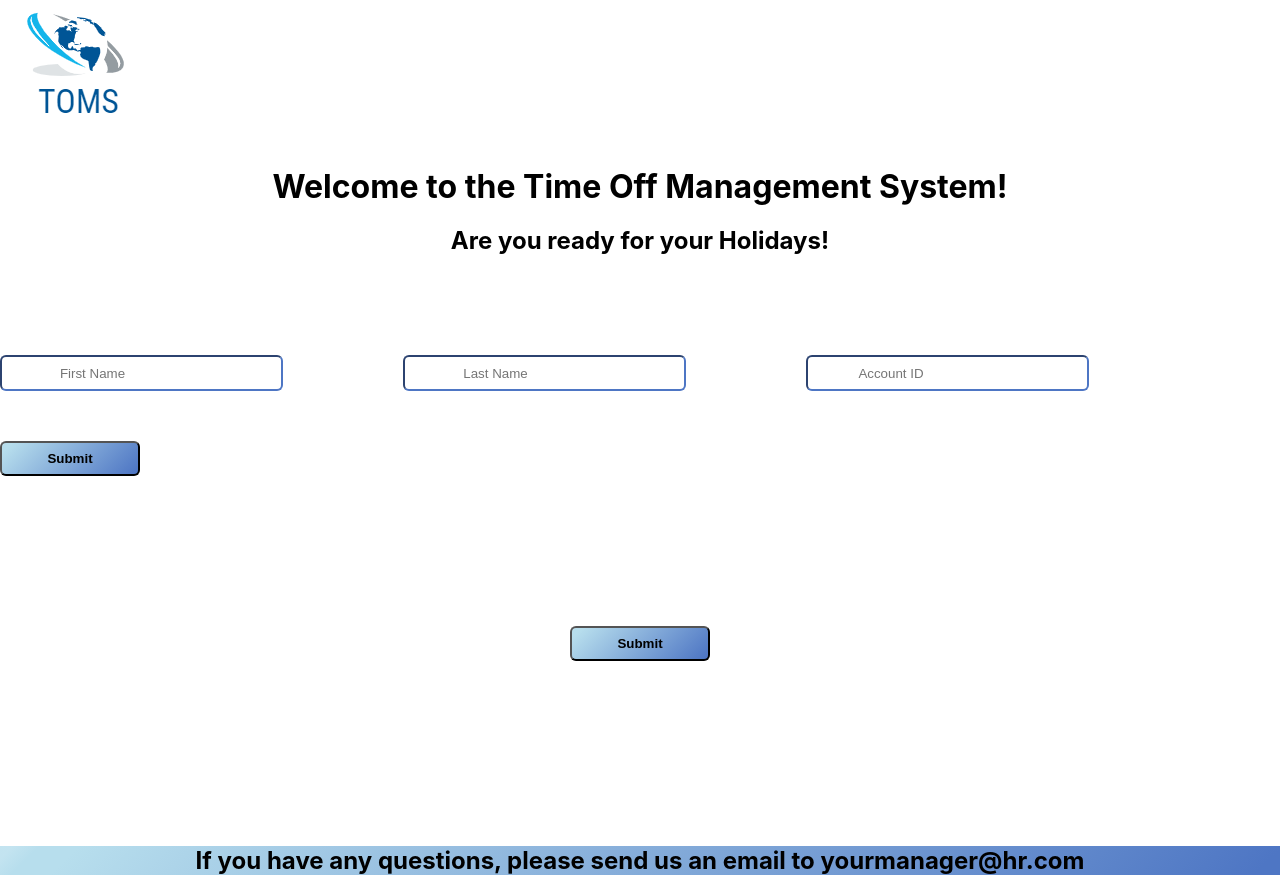
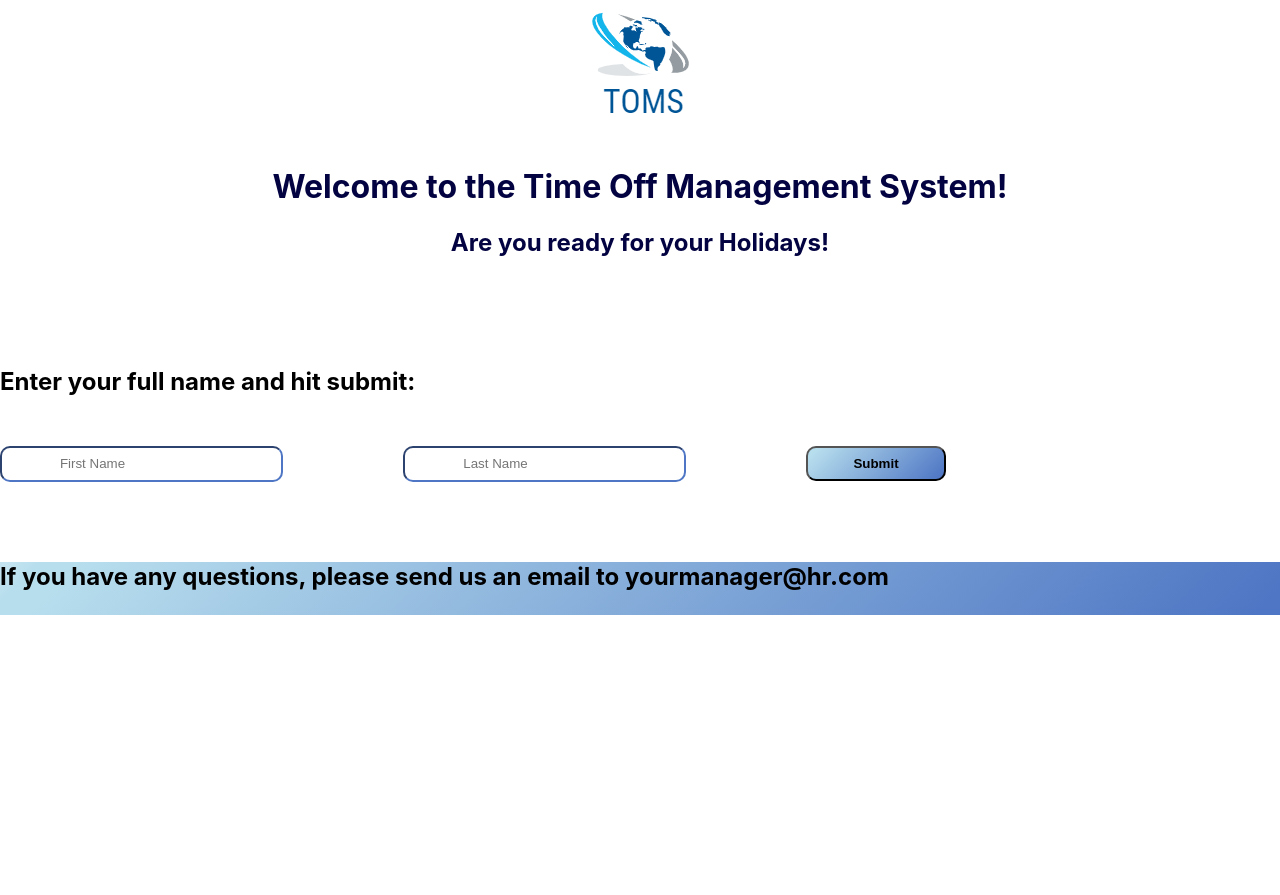
Before and after one commit to yhonny2805/react-project, a React (Create React App) app: page / in a window 1280 px wide. After the commit the page ends 800 px from the top, so only its background shows below. Built offline with nearby package versions, Linux system fonts and the light colour scheme.

Commit message:
my second version

```diff
--- a/src/App.css
+++ b/src/App.css
@@ -36,15 +36,3 @@
     transform: rotate(360deg);
   }
 }
-
-h1 {
-  text-align: center;
-}
-
-h2 {
-  text-align: center;
-}
-
-.img1 {
-  width: 150px;
-}
--- a/src/App.js
+++ b/src/App.js
@@ -2,28 +2,20 @@ import React from 'react'
 import Header from './Component/Header/Header';
 import Footer from './Component/Footer/Footer';
 import InitialFields from './Component/InitialFields/InitialFields';
-import logo_toms_3 from './images/logo_toms_3.png';
-import Events from './Component/Events/Events';
+
+//import Events from './Component/Events/Events';
 import './App.css';
 
 function App() {
   return (
     <div>
-      <div className='img1'>
-        <img src={logo_toms_3} alt='logo' />
+      <div>
+        <Header />
       </div>
       <div>
-        <Header />
-        <div>
-          <InitialFields />
-        </div>
-        <div>
-          <Events />
-        </div>
-        <div></div>
-        <div></div>
-        <div></div>
-        <div></div>
+        <InitialFields />
+      </div>
+      <div>
         <Footer />
       </div>
     </div>
--- a/src/Component/Events/Events.css
+++ b/src/Component/Events/Events.css
@@ -5,8 +5,8 @@ button {
     border-radius: 6px;
     width: 140px;
     height: 35px;
-    margin-top: 150px;
-    margin-bottom: 165px;
+    margin-top: 80px;
+    margin-bottom: 20px;
     border-color: black;
 }
 
--- a/src/Component/Events/Events.js
+++ b/src/Component/Events/Events.js
@@ -1,19 +1,19 @@
-import React from 'react';
-import './Events.css';
+//import React from 'react';
+//import './Events.css';
 
 // no se puede retornar el valor de 'False' para prevenir esto se usa e.preventDefault();
-function activarMensaje(e) {
-    e.preventDefault();
-    alert('Please wait');
-}
+//function activarMensaje(e) {
+//    e.preventDefault();
+//    alert('Please wait');
+//}
 
-class Events extends React.Component {
-    render() {
-        return (
-            <div className='Centre'>
-                <button onClick={activarMensaje}>Submit</button>
-            </div>
-        );
-    }
-}
-export default Events;
+//class Events extends React.Component {
+//    render() {
+//        return (
+//            <div className='Centre'>
+//                <button onClick={activarMensaje}>Submit</button>
+//            </div>
+//        );
+//    }
+//}
+//export default Events;
--- a/src/Component/Footer/Footer.css
+++ b/src/Component/Footer/Footer.css
@@ -1,3 +1,4 @@
 .footer {
     background: linear-gradient(135deg, rgba(183,222,237,0.83) 1%, rgba(183,222,237,1) 3%, rgba(183,222,237,1) 6%, rgba(78,118,196,1) 98%);
+height: 53px;
 }
--- a/src/Component/Header/Header.css
+++ b/src/Component/Header/Header.css
@@ -2,8 +2,5 @@
     font-weight: bold;
     color: rgb(3, 3, 66);
     margin-bottom: 80px;
+    text-align: center;
 }
-
-h1 {
-    margin-bottom: 20px;
-}
--- a/src/Component/Header/Header.js
+++ b/src/Component/Header/Header.js
@@ -1,17 +1,13 @@
 import React from 'react';
 import './Header.css';
+import logo_toms_3 from '../Header/logo_toms_3.png';
 
 function Header(props) {
     return (
-        <div>
-            <div>
-                <h1>
-                    Welcome to the Time Off Management System!
-        </h1>
-                <h2>
-                    Are you ready for your Holidays!
-        </h2>
-            </div>
+        <div className='Header' >
+            <img src={logo_toms_3} alt='logo' />
+            <h1>Welcome to the Time Off Management System!</h1>
+            <h2> Are you ready for your Holidays!</h2>
         </div>
     );
 }
--- a/src/Component/InitialFields/InitialFields.css
+++ b/src/Component/InitialFields/InitialFields.css
@@ -1,28 +1,34 @@
 .Generic {
     text-align: center;
-    border-radius: 6px;
+    border-radius:10px;
     border-color: rgba(78,118,196,1);
     padding-right: 100px;
     margin-right: 120px;
+    margin-bottom: 60px;
     height: 30px;
-    margin-top: 80px;
+    margin-top: 30px;
 }
 
 .Submit {
-
     background: linear-gradient(135deg, rgba(183,222,237,0.83) 1%, rgba(183,222,237,1) 3%, rgba(183,222,237,1) 6%, rgba(78,118,196,1) 98%);
     color: black;
     font-weight: bold;
-    border-radius: 6px;
+    border-radius: 10px;
     width: 140px;
     height: 35px;
     margin-top: 120px;
-    margin-bottom: 165px;
+    margin-bottom: 200px;
     border-color: black;
     text-align: center;
     margin:0 auto;
 }
 
 .Spacing {
-    margin-bottom: 50px;
+    margin-bottom: 100px;
+    margin-top: 100px;
 }
+
+.subtitle {
+    text-align: left;
+    padding-top: 30px;
+}
--- a/src/Component/InitialFields/InitialFields.js
+++ b/src/Component/InitialFields/InitialFields.js
@@ -1,33 +1,36 @@
 import React from 'react';
 import './InitialFields.css';
-import { render } from '@testing-library/react';
+//import { render } from '@testing-library/react';
 
 class InitialFields extends React.Component {
 
-    constructor(pros) {
-        super(pros);
-        this.state = { firstName: '', lastName: '', id: '' };
-        this.handleChange = this.handleChange.bind(this);
+    constructor(props) {
+        super(props);
+        this.state = { firstName: '', lastName: '', };
     }
 
+
     handleChange = (event) => {
-        const { name, value } = event.target
-        this.setState({ [name]: value });
+        let nam = event.target.firstname;
+        let lastnam = event.target.lastname;
+        this.setState({ [nam]: lastnam });
 
     }
 
-
-
     render() {
-        const { firstName, lastName, id } = this.state
         return (
             <form>
-                <div className='Spacing'>
-                    <input className='Generic' placeholder='First Name' type="text" name='firstName' value={this.state.firstName} onChange={this.handleChange} />
-                    <input className='Generic' placeholder='Last Name' type="text" name='lastName' value={this.state.lastName} onChange={this.handleChange} />
-                    <input className='Generic' placeholder='Account ID' type="number" number='id' value={this.state.id} onChange={this.handleChange} />
+                <div className=''>
+                    <h2 className='subtitle'>Enter your full name and hit submit:</h2>
+                    <input className='Generic' placeholder='First Name' type="text" name='firstname'
+                        value={this.state.firstname} onChange={this.handleChange}
+                    />
+                    <input className='Generic' placeholder='Last Name' type="text" name='lastname'
+                        value={this.state.lastname} onChange={this.handleChange}
+                    />
+                    <button className='Submit' type="submit">Submit</button>
                 </div>
-                <button className='Submit' type="submit">Submit</button>
+
             </form >
         );
     }
--- a/src/index.js
+++ b/src/index.js
@@ -3,8 +3,8 @@ import ReactDOM from 'react-dom';
 import './index.css';
 import App from './App';
 import * as serviceWorker from './serviceWorker';
-//import InitialFields from './Components/InitialFields/InitialFields';
-import Events from './Component/Events/Events';
+//import InitialFields from './src/Components/InitialFields/InitialFields';
+//import Events from './Component/Events/Events';
 
 
 
@@ -17,3 +17,4 @@ serviceWorker.unregister();
 //ReactDOM.render(<InitialFields />, document.getElementById('root'));
 ReactDOM.render(<App />, document.getElementById('root'));
 //ReactDOM.render(<Events />, document.getElementById('root'));
+//ReactDOM.render(<InitialFields />, document.getElementById('root'));
```
Also changed, not shown: src/Component/Header/logo_toms_3.png (renamed from src/images/logo_toms_3.png).
